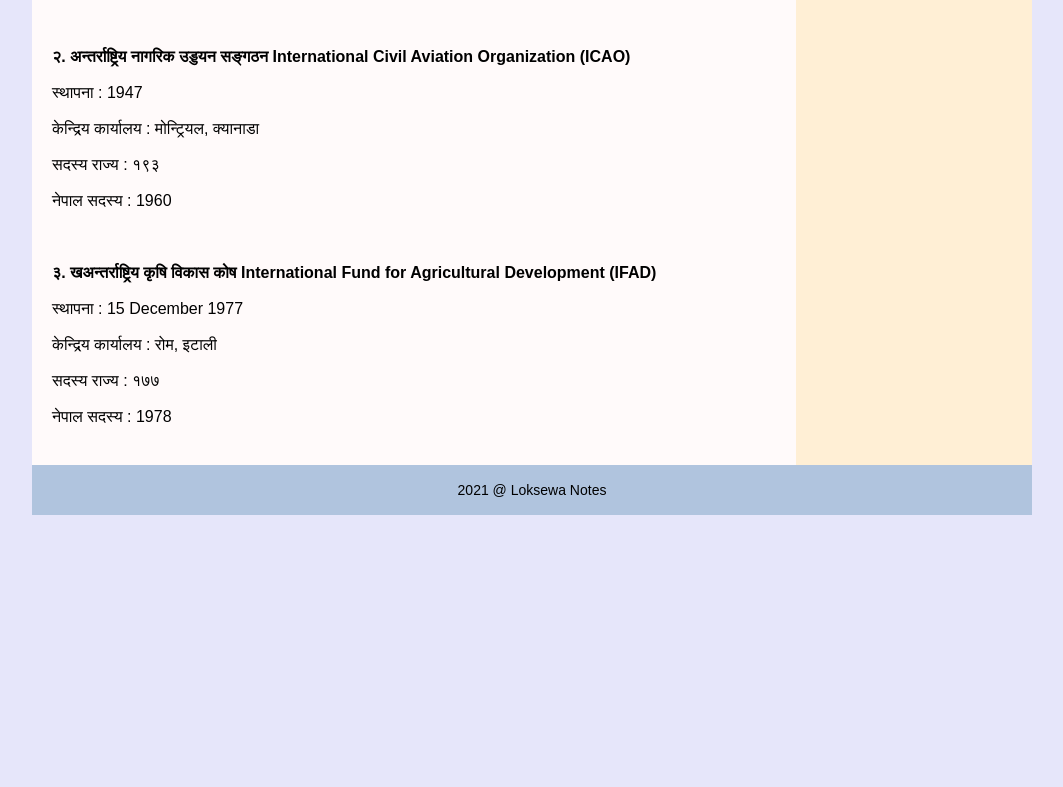
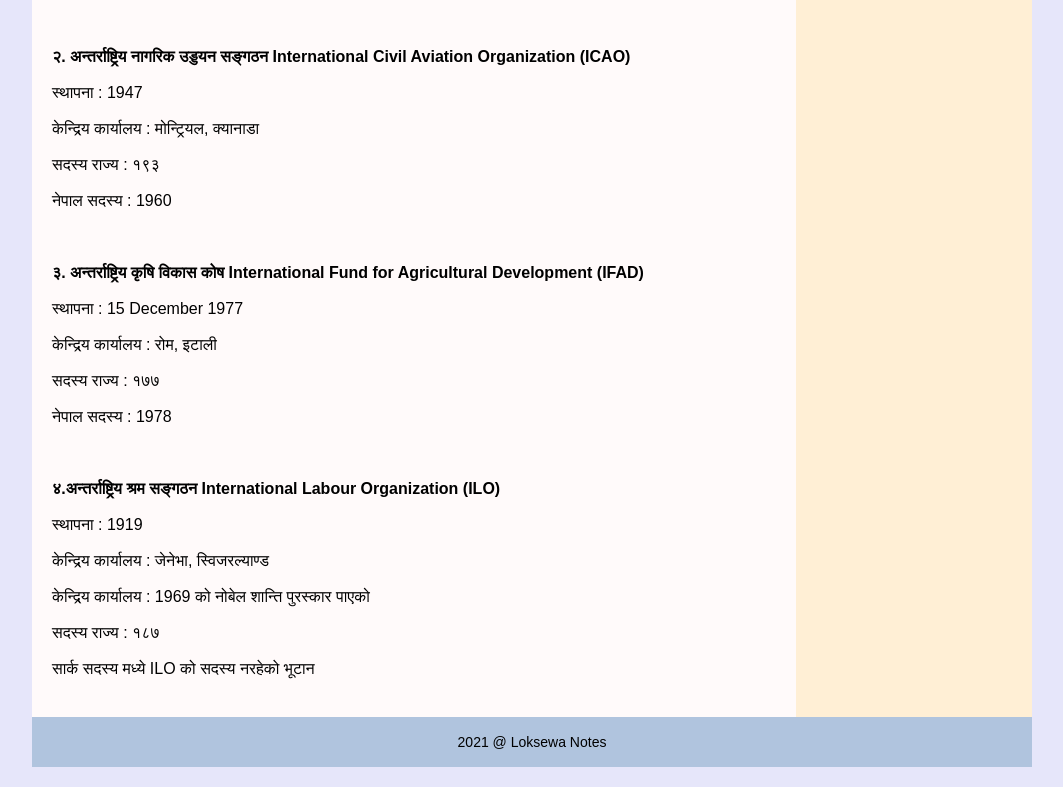
Before and after one commit to loksewanotes/loksewanotes.github.io, a plain HTML site: page gk/un.html in a window 1280 px wide. Shown: the part 1864-2651 px from the top of the page, without its empty margins (108-1171 px from the left). Before the commit the page ends 2399 px from the top, so only its background shows below. Drawn offline with Linux system fonts and the light colour scheme.

Commit message:
Update un.html

```diff
--- a/gk/un.html
+++ b/gk/un.html
@@ -72,11 +72,18 @@
                      <p>नेपाल सदस्य : 1960</p>
           <br>
 
-      <p><b>३. खअन्तर्राष्ट्रिय कृषि विकास कोष International Fund for Agricultural Development (IFAD)</b></p>
+      <p><b>३. अन्तर्राष्ट्रिय कृषि विकास कोष International Fund for Agricultural Development (IFAD)</b></p>
           <p>स्थापना : 15 December 1977 </p>
           <p>केन्द्रिय कार्यालय : रोम, इटाली </p>
            <p>सदस्य राज्य : १७७</p>
                      <p>नेपाल सदस्य : 1978</p>
+          <br>
+                     <p><b>४.अन्तर्राष्ट्रिय श्रम सङ्गठन International Labour Organization (ILO)</b></p>
+          <p>स्थापना : 1919 </p>
+          <p>केन्द्रिय कार्यालय : जेनेभा, स्विजरल्याण्ड </p>
+          <p>केन्द्रिय कार्यालय : 1969 को नोबेल शान्ति पुरस्कार पाएको </p>
+           <p>सदस्य राज्य : १८७</p>
+                     <p>सार्क सदस्य मध्ये ILO को सदस्य नरहेको भूटान</p>
           <br>
 
 
```
